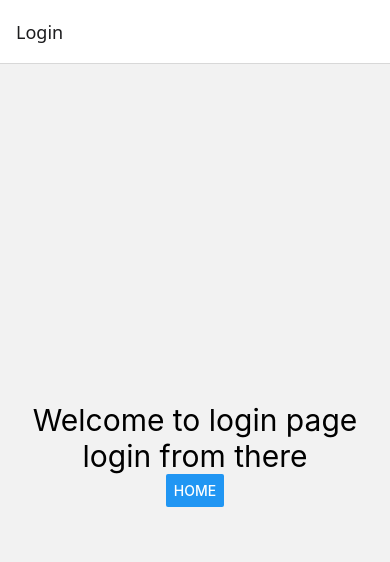
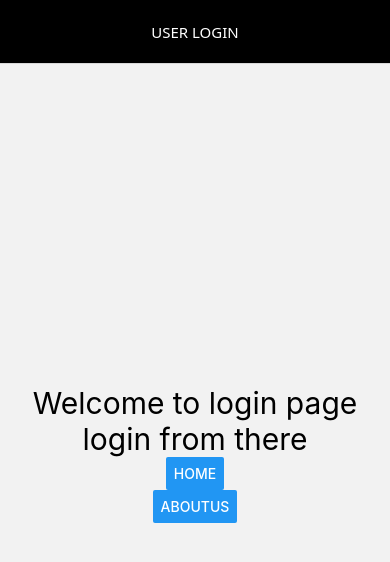
Before and after one commit to DurgeshAppDev/Learning-react-native, a React Native app: screen / in a window 390 px wide. Shown: the top 562 px of the page. Built offline with nearby package versions, Linux system fonts and the light colour scheme.

Commit message:
navigation styling

```diff
--- a/App.tsx
+++ b/App.tsx
@@ -7,21 +7,47 @@ const Stack = createNativeStackNavigator();
 const App = () => {
   return (
     <NavigationContainer>
-      <Stack.Navigator>
-        <Stack.Screen name="Login" component={Login} />
+      <Stack.Navigator
+        screenOptions={{
+          headerStyle: {
+            backgroundColor: 'orange',
+          },
+          headerTitleStyle: {
+            fontSize: 20,
+          },
+          headerTintColor: 'white',
+        }}
+      >
+        <Stack.Screen
+          name="Login"
+          component={Login}
+          options={{
+            headerTitle: 'USER LOGIN',
+            headerTitleStyle: {
+              fontSize: 15,
+            },
+            headerStyle: {
+              backgroundColor: 'black',
+            },
+            headerTintColor: 'white',
+            headerTitleAlign: 'center',
+          }}
+        />
         <Stack.Screen name="Home" component={Home} />
+        <Stack.Screen name='AboutUs' component={AboutUs}/>
       </Stack.Navigator>
     </NavigationContainer>
   );
 };
 
-const Login = (props) => {
+const Login = props => {
   return (
     <View style={{ flex: 1, justifyContent: 'center', alignItems: 'center' }}>
       <Text style={{ fontSize: 30, textAlign: 'center' }}>
         Welcome to login page login from there
       </Text>
       <Button title="home" onPress={() => props.navigation.navigate(Home)} />
+       <Button title='AboutUs' onPress={()=> props.navigation.navigate(AboutUs)}/>
     </View>
   );
 };
@@ -35,5 +61,14 @@ const Home = () => {
     </View>
   );
 };
+const AboutUs = () => {
+  return (
+    <View style={{ flex: 1, justifyContent: 'center', alignItems: 'center' }}>
+      <Text style={{ fontSize: 30, textAlign: 'center',margin:10 }}>
+        Hello welcome to AboutUs  Screen
+      </Text>
+    </View>
+  );
+};
 
 export default App;
```
